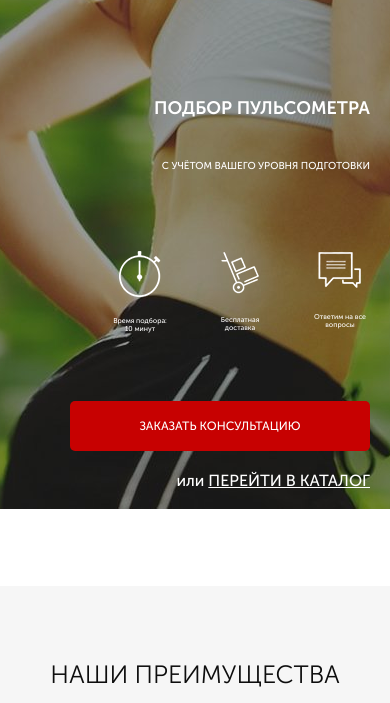
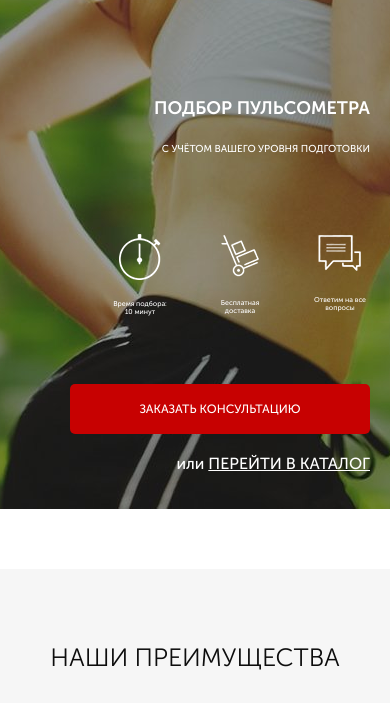
Before and after one commit to Olena-web/Olena-web-github.io-project-Pulse, a website: page src/index.html in a window 390 px wide. Shown: the part 141-844 px from the top of the page. Drawn offline with nearby package versions, Linux system fonts and the light colour scheme.

Commit message:
changed background position in promo

```diff
--- a/src/sass/base/_media.scss
+++ b/src/sass/base/_media.scss
@@ -184,13 +184,14 @@
     }
   }
   .promo {
-    background-position: -187px 12px;
+    background-position: -187px 0px;
     background-size: auto auto;
     &__header {
       font-size: 18px;
     }
     &__subheader {
       font-size: 10px;
+      margin-top: 0;
     }
     &__icons {
       width: 260px;
```
Also changed, not shown: src/css/style.min.css.
